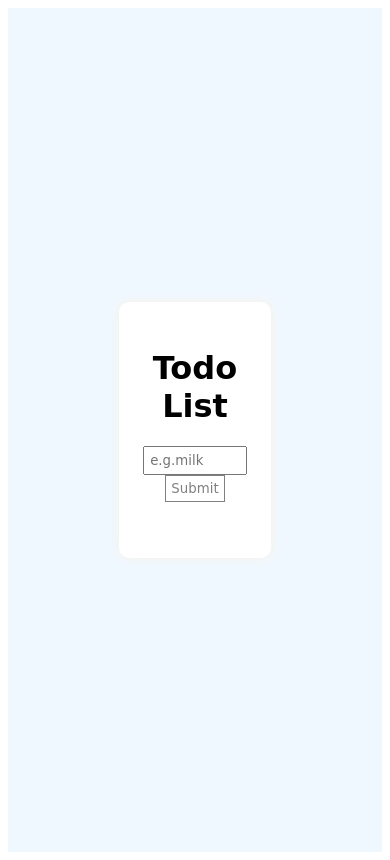
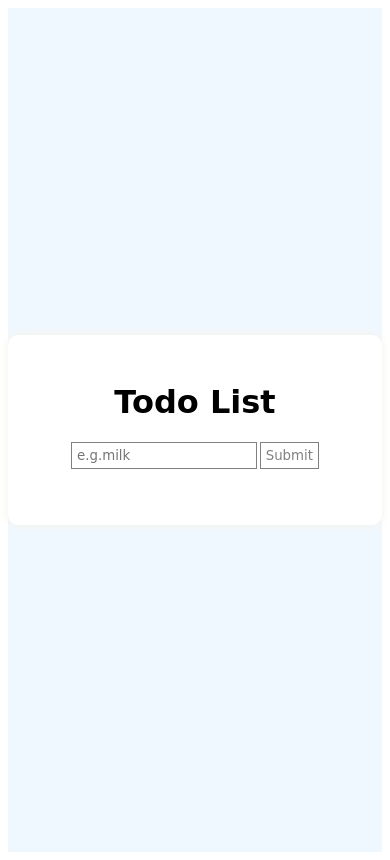
Before and after one commit to asadrehman1/Todo-List-JavaScript, a plain HTML site: page index.html in a window 390 px wide. Drawn offline with Linux system fonts and the light colour scheme.

Commit message:
Update style.css

```diff
--- a/style.css
+++ b/style.css
@@ -28,11 +28,17 @@
     visibility: visible;
 }
 
+form{
+    display: flex;
+    justify-content: center;
+}
 form input {
-    width: 80%;
+    width: 52%;
     outline: none;
     padding: 5px;
     font-family: cursive;
+    margin-right: 3px;
+    border: 1px solid gray;
 }
 
 form button {
@@ -49,7 +55,7 @@ form button {
     box-shadow: 0 0 10px rgb(247, 241, 228);
     padding: 20px;
     border-radius: 10px;
-    width: 30%;
+    width: 35%;
 }
 
 .list-item {
@@ -85,9 +91,29 @@ li {
     font-size: 15px;
     border: none;
     cursor: pointer;
-    visibility: hidden
+    visibility: hidden;
+    font-weight: bold;
 }
 
 .activeBtn {
     visibility: visible;
 }
+
+@media(max-width:912px){
+    .inner {
+
+        width: 55%;
+    }
+}
+@media(max-width:533px){
+    .inner {
+
+        width: 75%;
+    }
+}
+@media(max-width:394px){
+    .inner {
+
+        width: 95%;
+    }
+}
```
